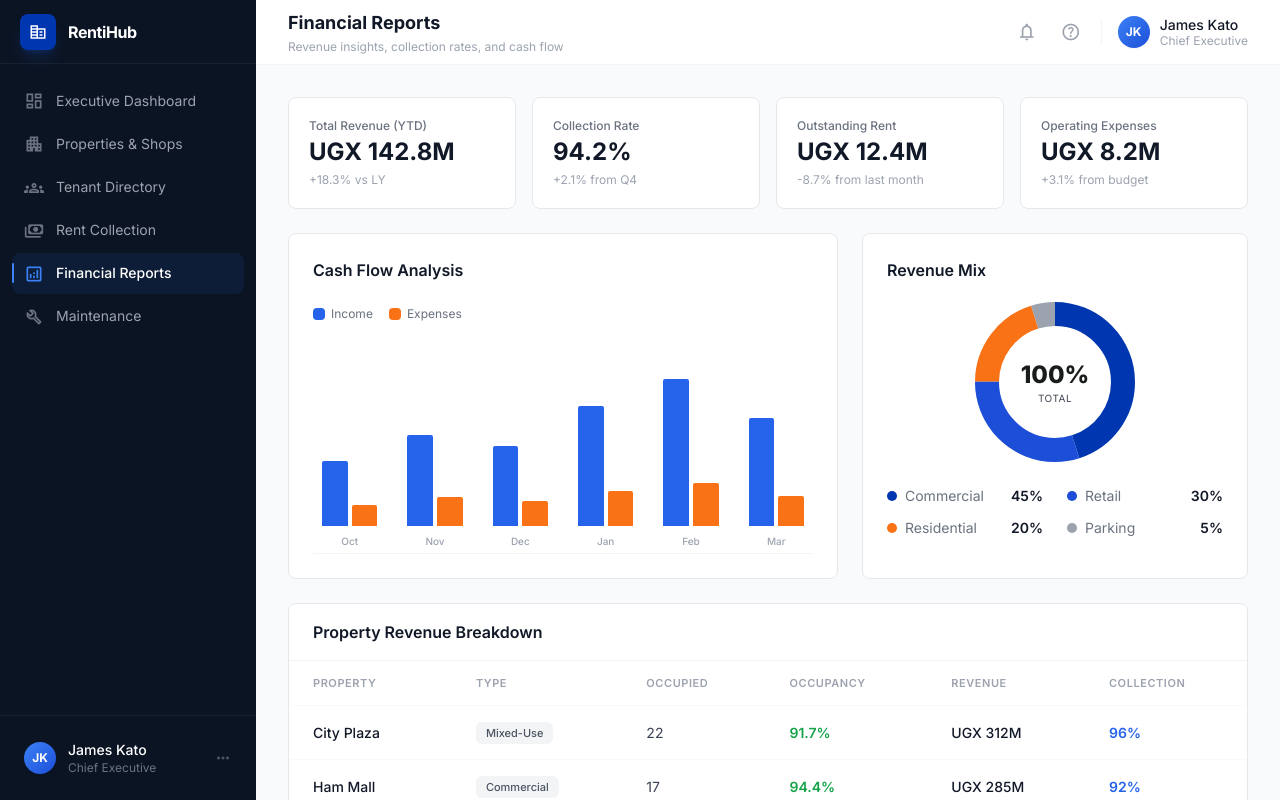
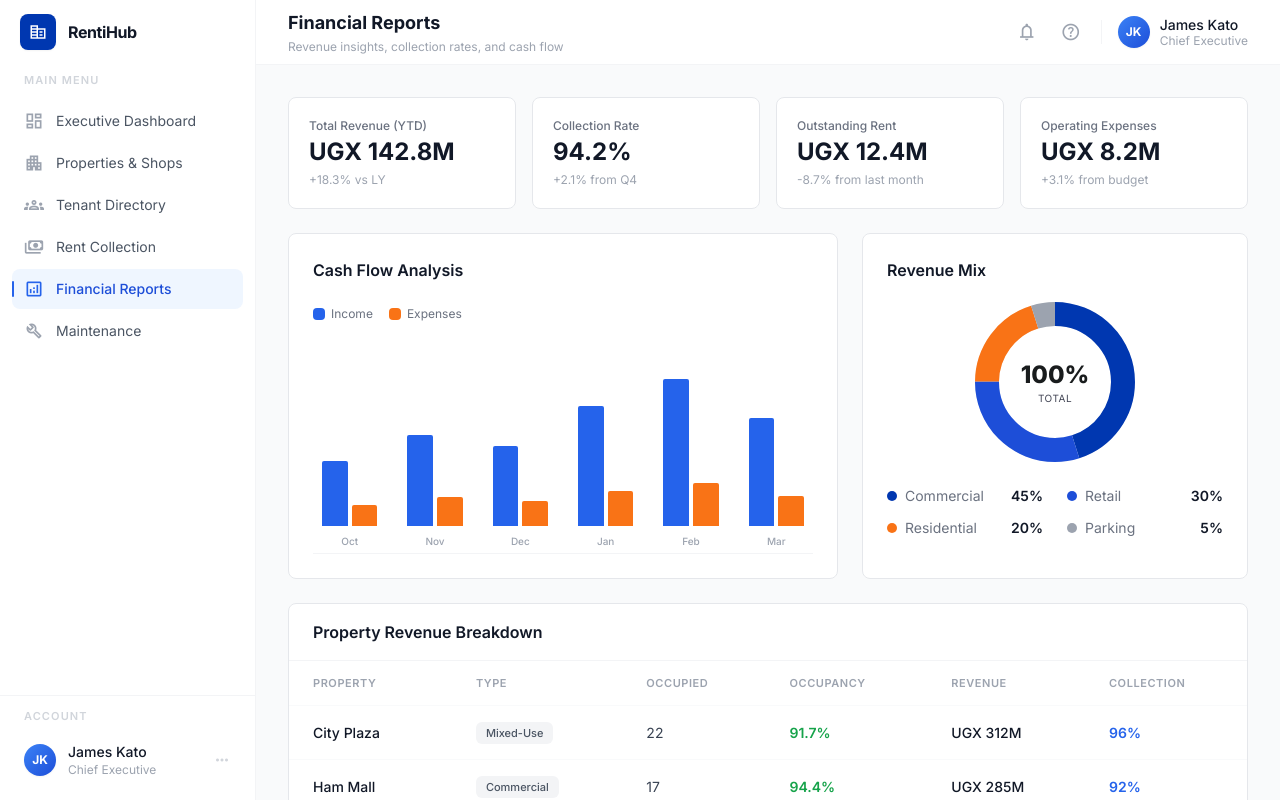
Before and after one commit to RockieRaheem/Renti-Hub, a React (Vite) app: page /financial-reports in a window 1280 px wide. Built offline with nearby package versions, Linux system fonts and the light colour scheme.

Commit message:
Modify the side bar theme

```diff
--- a/src/components/layout/Sidebar.jsx
+++ b/src/components/layout/Sidebar.jsx
@@ -11,15 +11,19 @@ const links = [
 
 export default function Sidebar() {
   return (
-    <aside className="w-64 bg-[#0b1422] hidden md:flex flex-col shrink-0">
-      <div className="px-5 h-16 flex items-center gap-3 border-b border-white/[0.06]">
-        <div className="w-9 h-9 rounded-lg bg-[#0037b0] flex items-center justify-center shadow-lg shadow-blue-600/20">
+    <aside className="w-64 bg-white border-r border-gray-100 hidden md:flex flex-col shrink-0">
+      <div className="px-5 h-16 flex items-center gap-3">
+        <div className="w-9 h-9 rounded-lg bg-[#0037b0] flex items-center justify-center shadow-sm">
           <span className="material-symbols-outlined text-white text-lg">corporate_fare</span>
         </div>
-        <span className="text-base font-bold text-white tracking-tight">RentiHub</span>
+        <span className="text-base font-bold text-gray-900 tracking-tight">RentiHub</span>
       </div>
 
-      <nav className="flex-1 px-3 py-4 space-y-0.5">
+      <div className="px-3 py-2">
+        <p className="px-3 text-[11px] font-semibold text-gray-300 uppercase tracking-widest mb-1">Main Menu</p>
+      </div>
+
+      <nav className="flex-1 px-3 space-y-0.5">
         {links.map((link) => (
           <NavLink
             key={link.to}
@@ -27,19 +31,19 @@ export default function Sidebar() {
             className={({ isActive }) =>
               `group flex items-center gap-3 px-3 py-2.5 rounded-lg text-sm transition-all duration-150 ${
                 isActive
-                  ? 'bg-blue-600/10 text-white font-medium shadow-sm'
-                  : 'text-gray-400 hover:text-gray-200 hover:bg-white/[0.04] active:bg-white/[0.08]'
+                  ? 'bg-blue-50 text-blue-700 font-medium'
+                  : 'text-gray-600 hover:text-gray-900 hover:bg-gray-50 active:bg-gray-100'
               }`
             }
           >
             {({ isActive }) => (
               <>
-                <div className="relative">
+                <div className="relative flex items-center">
                   {isActive && (
-                    <div className="absolute -left-3 top-1/2 -translate-y-1/2 w-0.5 h-5 bg-blue-500 rounded-full" />
+                    <div className="absolute -left-3 top-1/2 -translate-y-1/2 w-0.5 h-4 bg-blue-600 rounded-full" />
                   )}
                   <span className={`material-symbols-outlined text-[20px] transition-colors ${
-                    isActive ? 'text-blue-500' : 'text-gray-500 group-hover:text-gray-300'
+                    isActive ? 'text-blue-600' : 'text-gray-400 group-hover:text-gray-600'
                   }`}>
                     {link.icon}
                   </span>
@@ -51,16 +55,17 @@ export default function Sidebar() {
         ))}
       </nav>
 
-      <div className="px-3 py-4 border-t border-white/[0.06]">
-        <div className="flex items-center gap-3 px-3 py-2 rounded-lg hover:bg-white/[0.04] transition-colors cursor-pointer">
+      <div className="px-3 py-3 border-t border-gray-100 mt-auto">
+        <p className="px-3 text-[11px] font-semibold text-gray-300 uppercase tracking-widest mb-2">Account</p>
+        <div className="flex items-center gap-3 px-3 py-2.5 rounded-lg hover:bg-gray-50 active:bg-gray-100 transition-colors cursor-pointer">
           <div className="w-8 h-8 rounded-full bg-gradient-to-br from-blue-500 to-blue-700 flex items-center justify-center text-white text-xs font-bold shrink-0 shadow-sm">
             JK
           </div>
-          <div className="min-w-0">
-            <p className="text-sm font-medium text-white truncate">James Kato</p>
-            <p className="text-xs text-gray-500 truncate">Chief Executive</p>
+          <div className="min-w-0 flex-1">
+            <p className="text-sm font-medium text-gray-900 truncate">James Kato</p>
+            <p className="text-xs text-gray-400 truncate">Chief Executive</p>
           </div>
-          <span className="material-symbols-outlined text-gray-600 text-lg ml-auto">more_horiz</span>
+          <span className="material-symbols-outlined text-gray-300 text-lg">more_horiz</span>
         </div>
       </div>
     </aside>
```
Also changed, not shown: 4 other files (tests, documents, lock files or other folders).
